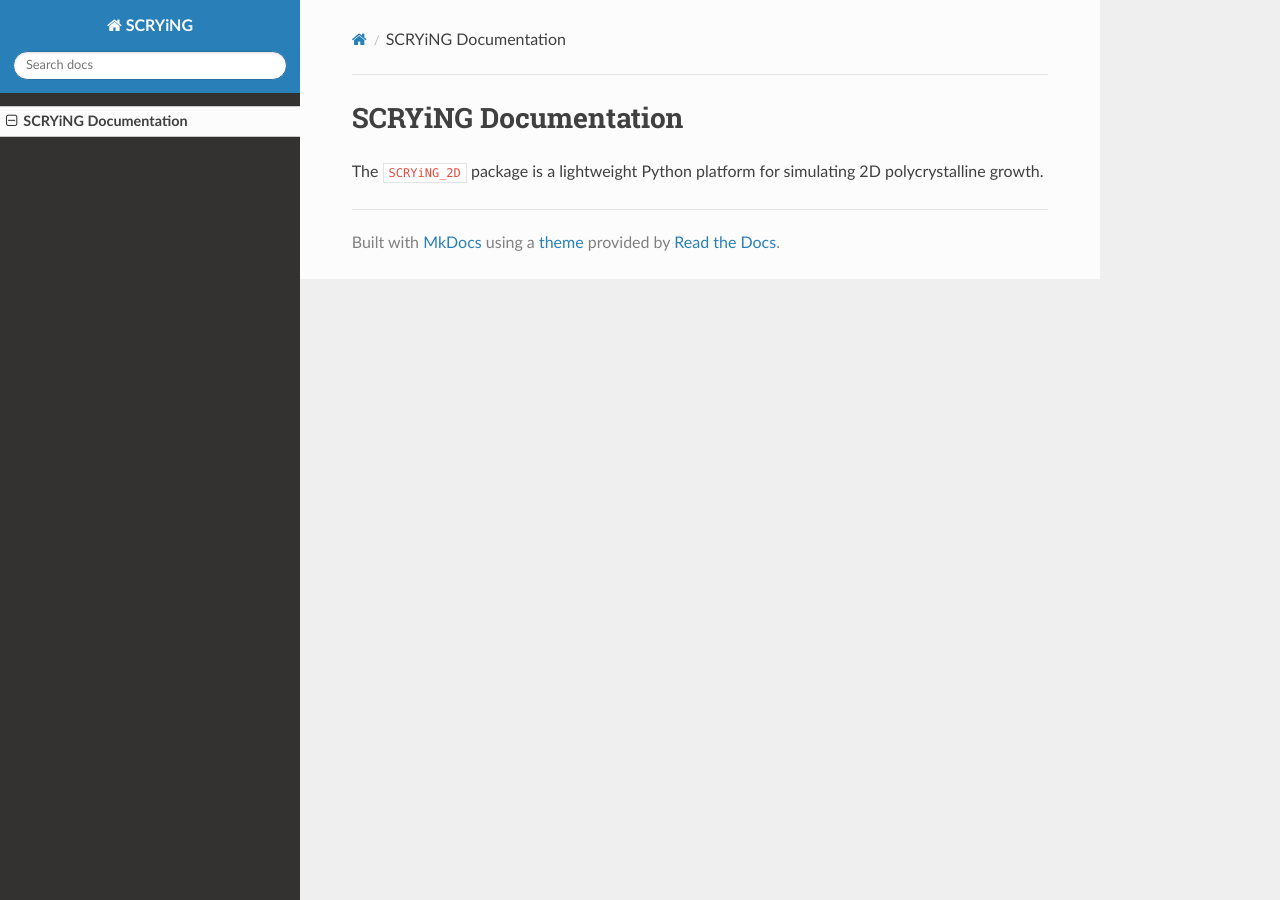
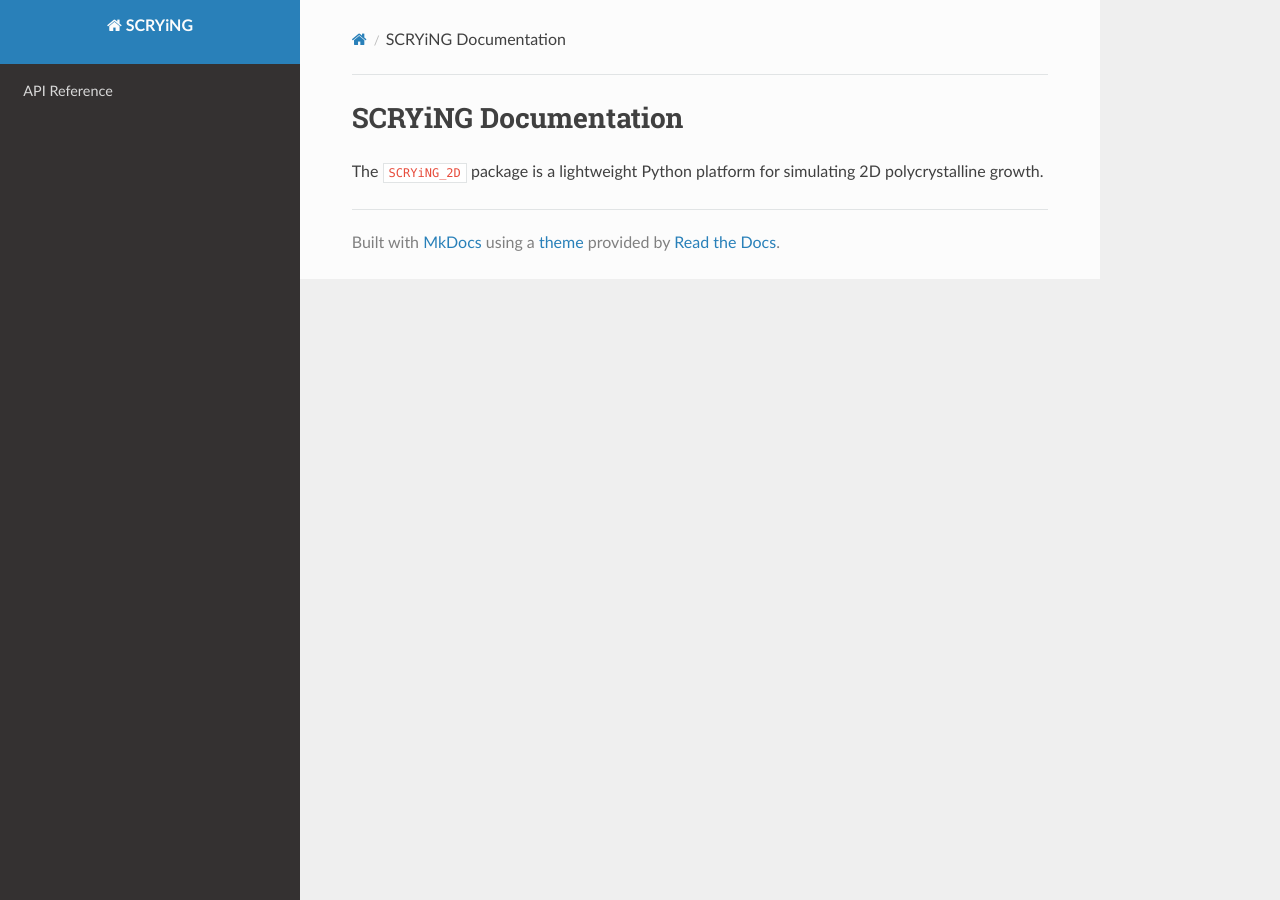
Before and after one commit to andrewlhitt/scrying, an MkDocs documentation site: the page built from docs/index.md, in a window 1280 px wide. Built offline with MkDocs 1.6.1, drawn with Linux system fonts in a browser that asks for light colours; nearby versions of some CDN libraries.

Commit message:
mkdocs AutoApi

```diff
--- a/docs/requirements.txt
+++ b/docs/requirements.txt
@@ -1,2 +1,5 @@
 numpy >= 1.20.1
 scikit-image >= 0.19.2
+mkdocs >= 1.3.0
+mkdocstrings[python] >= 0.19.0
+mkdocs-autoapi
--- a/mkdocs.yml
+++ b/mkdocs.yml
@@ -1,2 +1,14 @@
 site_name: SCRYiNG
 theme: readthedocs
+
+nav:
+  - API Reference: autoapi/
+
+plugins:
+  - mkdocs-autoapi:
+    autoapi_dir: src
+  - mkdocstrings:
+    handers:
+      python:
+        paths:
+          - src
```
